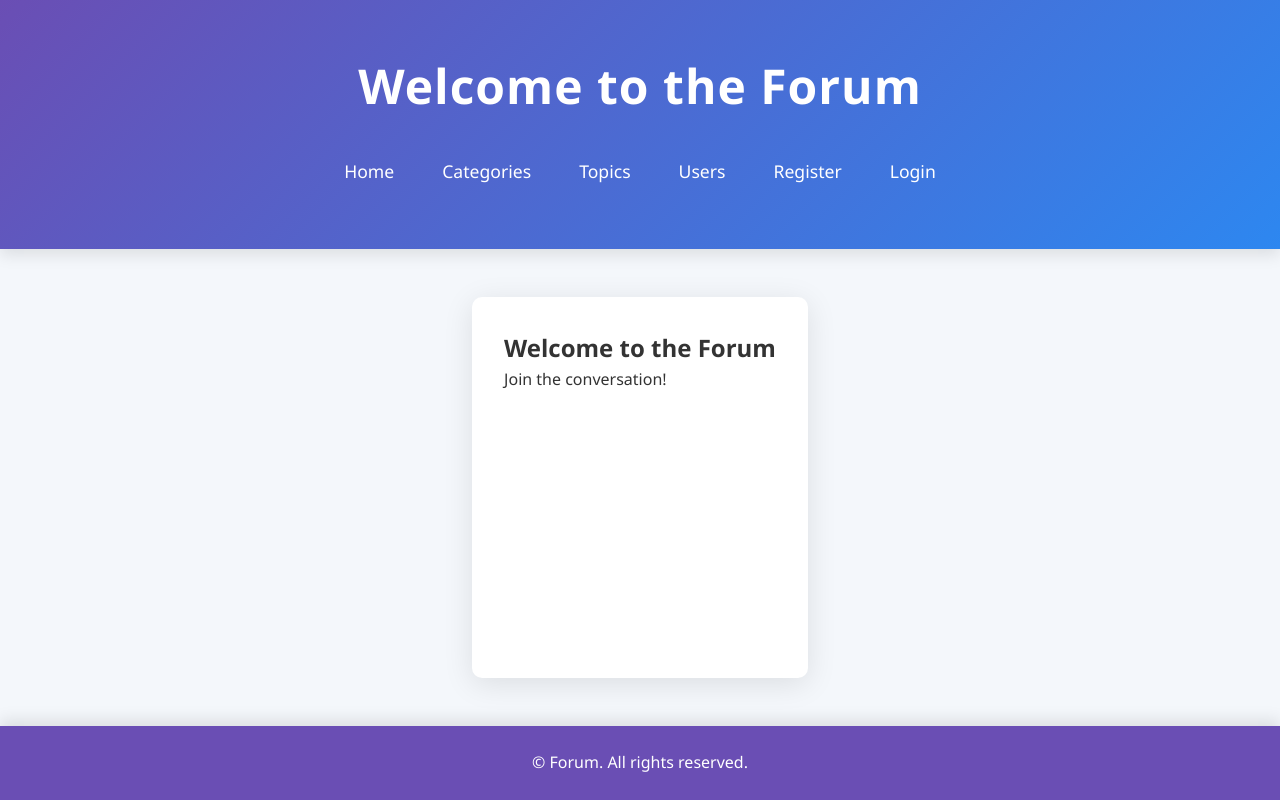
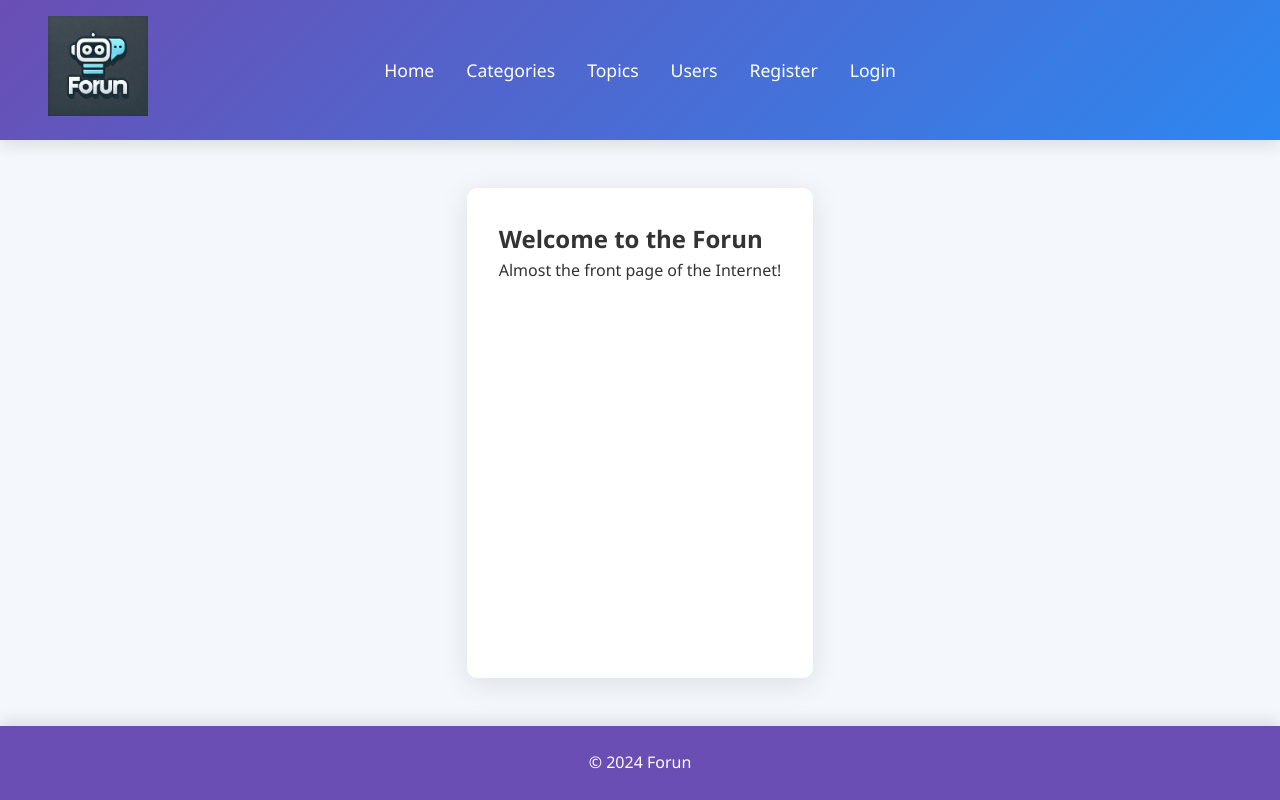
Before and after one commit to Web-Project-EHH/Web_Project_EHH, a FastAPI app: page / in a window 1280 px wide. Run offline with FastAPI, Linux system fonts and the light colour scheme.

Commit message:
logo and readme

```diff
--- a/static/css/styles.css
+++ b/static/css/styles.css
@@ -9,23 +9,21 @@ html, body {
     height: 100%;
     display: flex;
     flex-direction: column;
-}
-
-body {
     font-family: 'Segoe UI', Tahoma, Geneva, Verdana, sans-serif;
     background-color: #f4f7fb;
     color: #333;
     line-height: 1.6;
-    margin: 0;
 }
 
 /* Header Styling */
 header {
     background: linear-gradient(135deg, #6a4eb4, #2d87f0);
     color: white;
-    padding: 3rem;
-    text-align: center;
+    padding: 1rem 3rem;
     box-shadow: 0 6px 15px rgba(0, 0, 0, 0.1);
+    display: flex;
+    align-items: center;
+    justify-content: space-between;
     position: relative;
 }
 
@@ -33,23 +31,36 @@ header h1 {
     font-size: 3rem;
     font-weight: 600;
     letter-spacing: 1px;
-    margin-bottom: 1rem;
+}
+
+#forun_logo {
+    height: 100px;
+    margin-right: auto;
+    transition: transform 0.3s ease, box-shadow 0.3s ease;
+}
+
+#forun_logo:hover {
+    box-shadow: 0 0 20px rgba(255, 255, 255, 0.8);
+}
+
+nav {
+    position: absolute;
+    left: 50%;
+    transform: translateX(-50%);
 }
 
 nav ul {
     list-style: none;
     display: flex;
-    justify-content: center;
-    gap: 3rem;
-    padding: 1rem 0;
+    gap: 2rem;
 }
 
 nav ul a {
     text-decoration: none;
     color: white;
     font-weight: 500;
+    font-size: 1.1rem;
     position: relative;
-    font-size: 1.1rem;
 }
 
 nav ul a::after {
--- a/templates/index.html
+++ b/templates/index.html
@@ -3,8 +3,8 @@
 {% block content %}
 <main>
     <section id="home">
-        <h2>Welcome to the Forum</h2>
-        <p>Join the conversation!</p>
+        <h2>Welcome to the Forun</h2>
+        <p>Almost the front page of the Internet!</p>
     </section>
 </main>
 {% endblock %}
--- a/templates/login.html
+++ b/templates/login.html
@@ -13,6 +13,7 @@
             <label for="password">Password</label>
             <input type="password" id="password" name="password" required>
             <br>
+            <br>
             <button type="submit">Login</button>
         {% if error %}
             <section id="errors">
--- a/templates/macros.html
+++ b/templates/macros.html
@@ -8,7 +8,7 @@
 <body>
     {% macro load_header(user=None) %}
         <header>
-            <h1>Welcome to the Forum</h1>
+            <a href="/"><img id="forun_logo" src="/static/images/forun_logo.webp" alt="Forum Logo"></a>
             <nav>
                 <ul>
                     <a href="/"><li>Home</li></a>
@@ -31,7 +31,7 @@
 
     {% macro load_footer() %}
         <footer>
-            <p>&copy; Forum. All rights reserved.</p>
+            <p>&copy; <time datetime="2024">2024</time> Forun</p>
         </footer>
     {% endmacro %}
 
```
Also changed, not shown: other parts of static/css/styles.css (+10 -49 lines), README.md, static/images/forun_logo.webp (added), static/images/metal-texture-background-xbjmvafvwi4um9h7.jpg (added).
